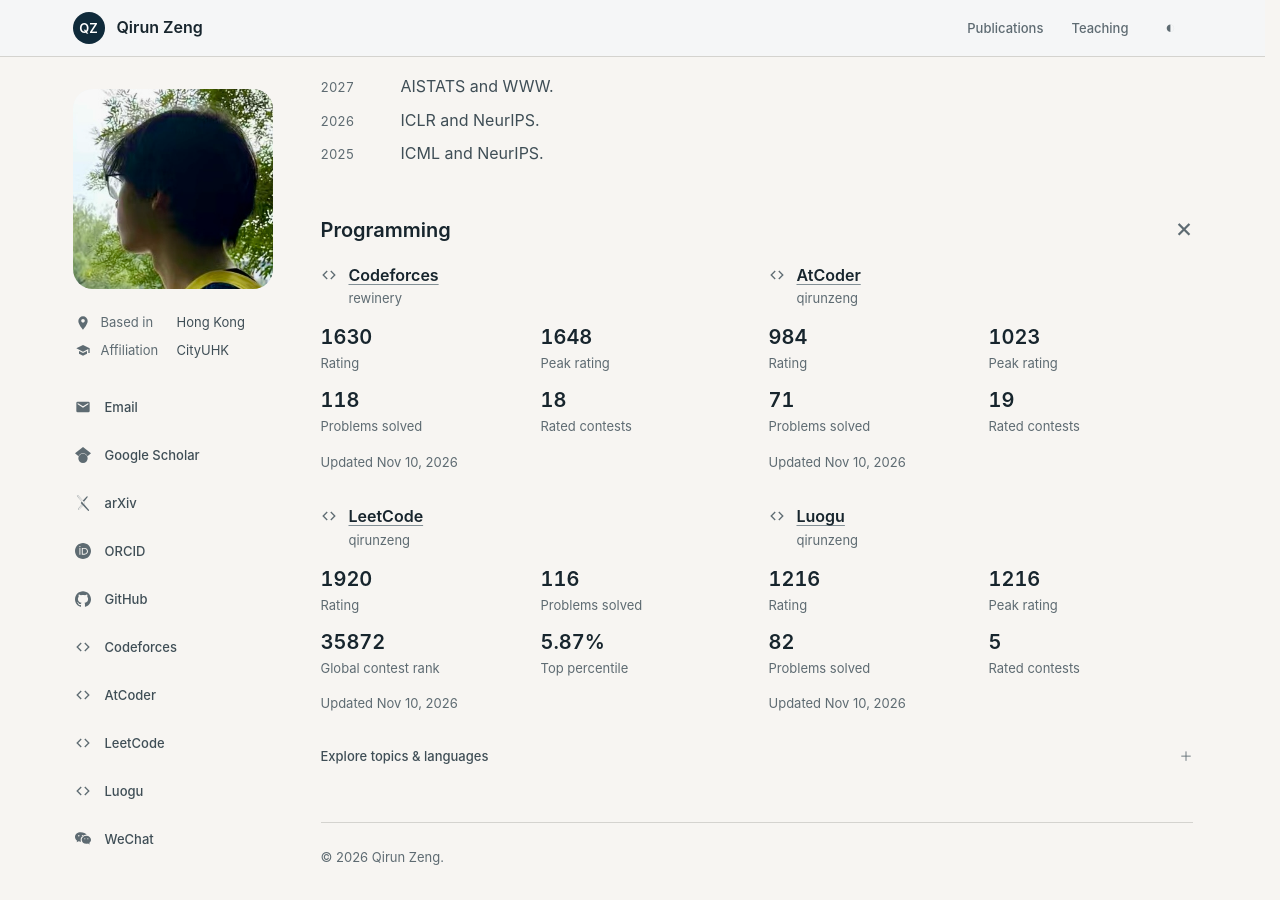
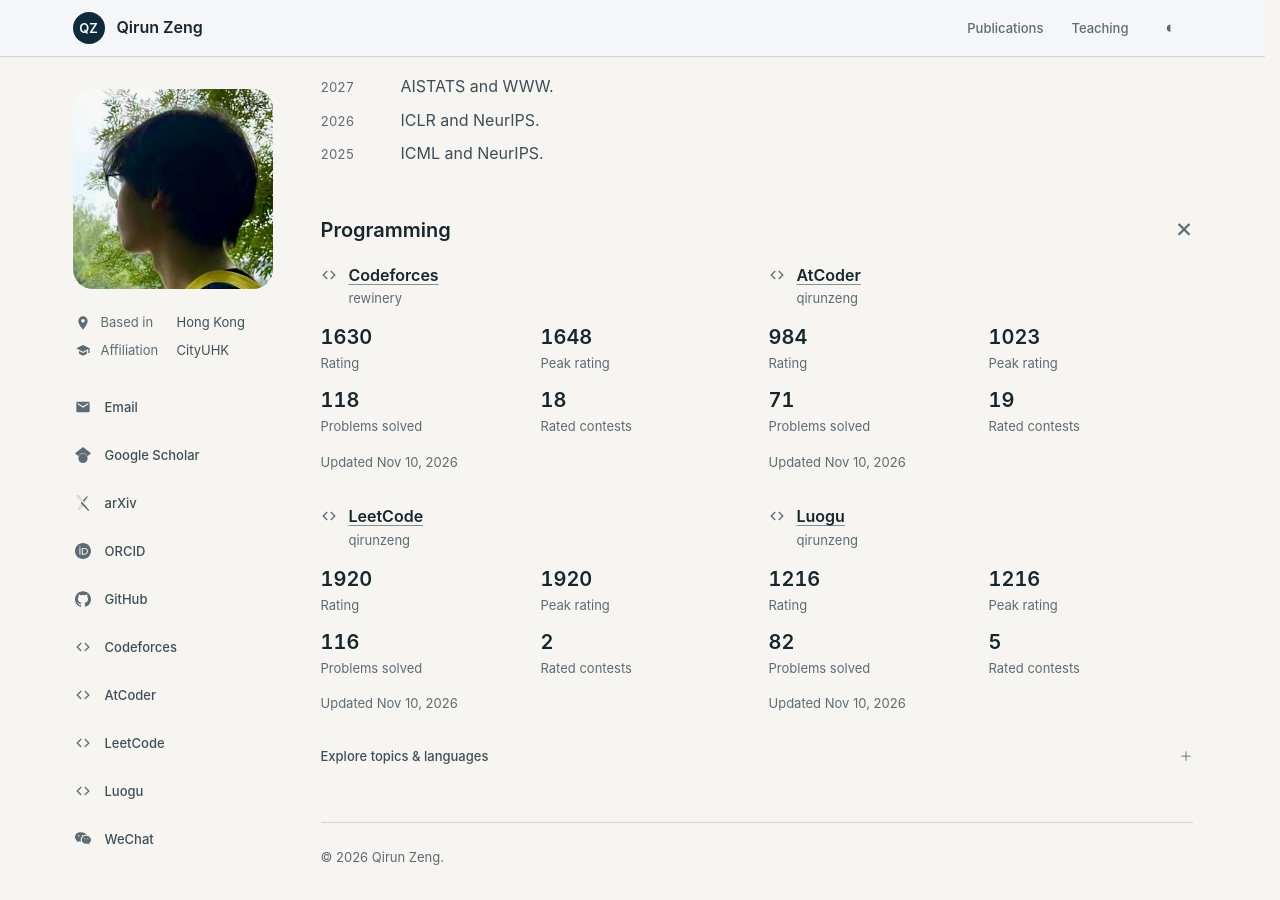
Before and after one commit to qirunzeng/qirunzeng.github.io, a Jekyll site: the page built from index.html, in a window 1280 px wide and 900 px high, scrolled down 1348 px. Built offline with Jekyll 4.4.1, drawn with Linux system fonts in a browser that asks for light colours.

Commit message:
Update programming statistics

```diff
--- a/_data/programming.json
+++ b/_data/programming.json
@@ -182,7 +182,7 @@
       "name": "LeetCode",
       "handle": "qirunzeng",
       "profile_url": "https://leetcode.cn/u/qirunzeng/",
-      "updated_at": "2026-11-10T04:20:24Z",
+      "updated_at": "2026-11-10T04:27:44Z",
       "rating": 1920,
       "solved": 116,
       "languages": [
@@ -210,16 +210,16 @@
           "value": 1920
         },
         {
+          "label": "Peak rating",
+          "value": 1920
+        },
+        {
           "label": "Problems solved",
           "value": 116
         },
         {
-          "label": "Global contest rank",
-          "value": 35872
-        },
-        {
-          "label": "Top percentile",
-          "value": "5.87%"
+          "label": "Rated contests",
+          "value": 2
         }
       ],
       "verification": "public-api"
```
